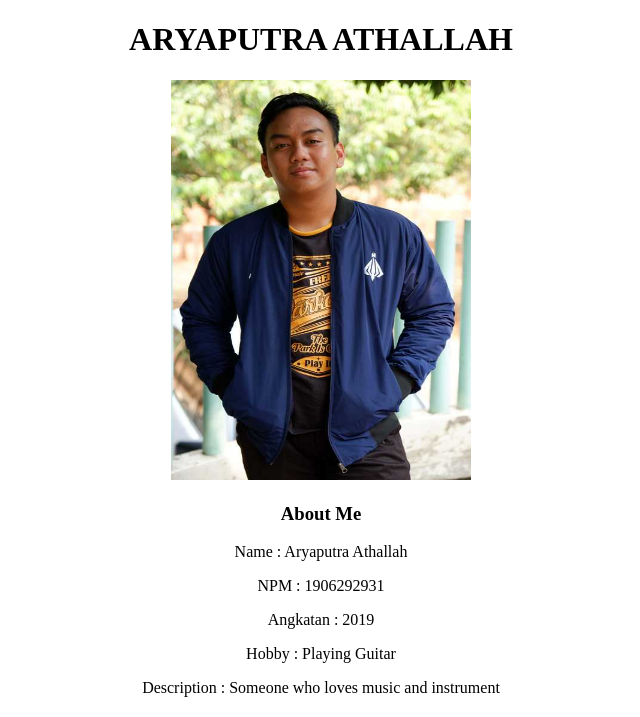
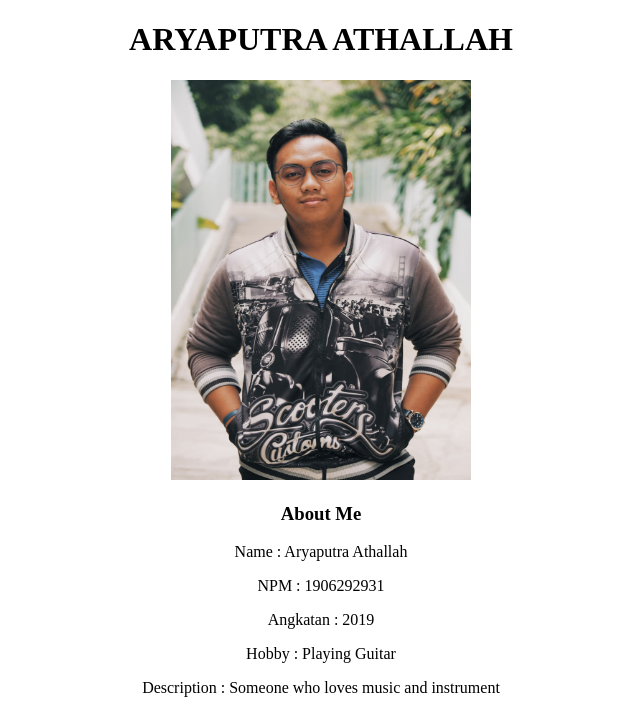
Before and after one commit to aryaputra28/first-personal-website, a Django app: page / in a window 1280 px wide. Shown: the top 717 px of the page, without its empty margins (319-959 px from the left). Run offline with Django 3.2, Linux system fonts and the light colour scheme.

Commit message:
change picture

```diff
--- a/herokuapp/templates/herokuapp/index.html
+++ b/herokuapp/templates/herokuapp/index.html
@@ -6,7 +6,7 @@
           <h1>ARYAPUTRA ATHALLAH</h1>
      </head>
      <body>
-          <img src="{% static 'FR11.jpg' %}" width="300" height="400">
+          <img src="{% static 'Arya.jpg' %}" width="300" height="400">
         <h3>About Me</h3>
         <p> Name : Aryaputra Athallah</p>
         <p> NPM : 1906292931</p>
```
Also changed, not shown: static/Arya.jpg (added), static/FR11.jpg (deleted).
